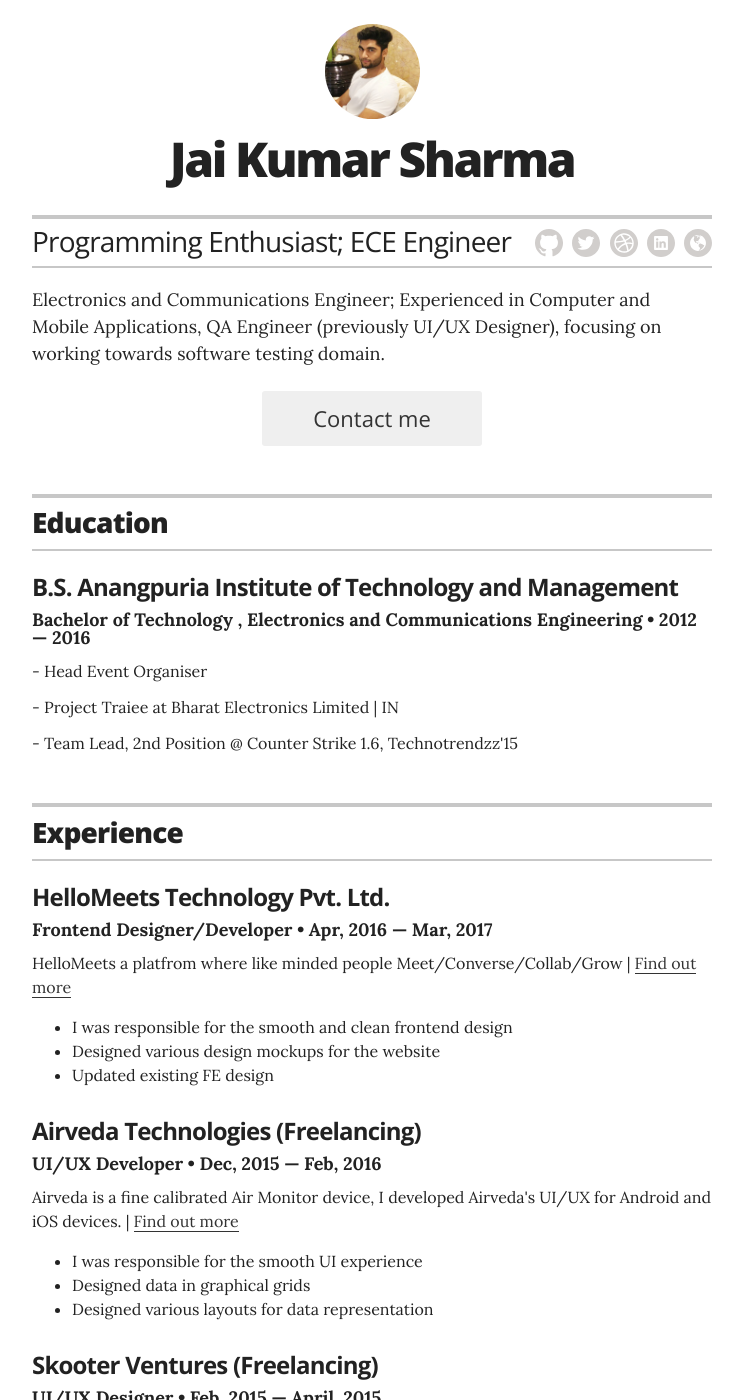
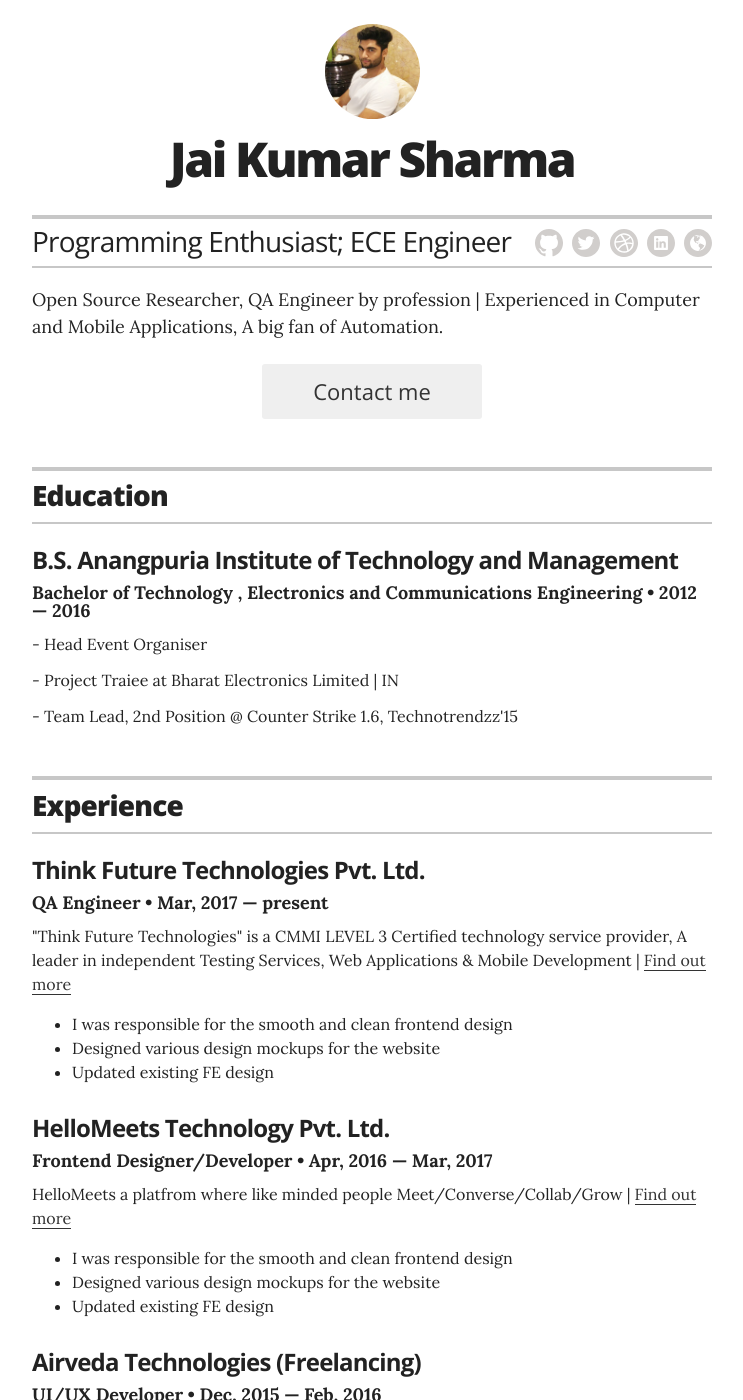
Before and after one commit to ja1sh/jaisharmafps.github.io, a Jekyll site: the page built from index.html, in a window 1280 px wide and 1400 px high. Shown: the whole window, without its empty margins (268-1011 px from the left). Built offline with Jekyll 4.4.1, drawn with Linux system fonts in a browser that asks for light colours; comment, search, counter and statistics services are not loaded.

Commit message:
push-1/22/2018-exp update

```diff
--- a/_layouts/resume.html
+++ b/_layouts/resume.html
@@ -27,7 +27,7 @@
         </div>
 
         <div class="executive-summary" itemprop="description">
-          <p>Electronics and Communications Engineer; Experienced in Computer and Mobile Applications, QA Engineer (previously UI/UX Designer), focusing on working towards software testing domain.<p>
+          <p>Open Source Researcher, QA Engineer by profession | Experienced in Computer and Mobile Applications, A big fan of Automation.<p>
         </div>
 
         {% if site.resume_looking_for_work == 'yes' %}
@@ -67,6 +67,19 @@
         <header class="section-header">
           <h2>Experience</h2>
         </header>
+
+          <!-- Duplicate these resume-item elements and edit accordingly for each job you want to add here -->
+          <div class="resume-item" itemscope itemprop="worksFor" itemtype="http://schema.org/Organization">
+              <h3 class="resume-item-title" itemprop="name">Think Future Technologies Pvt. Ltd.</h3>
+              <h4 class="resume-item-details" itemprop="description">QA Engineer &bull; Mar, 2017 &mdash; present</h4>
+              <p class="resume-item-copy">"Think Future Technologies" is a CMMI LEVEL 3 Certified technology service provider, A leader in independent Testing Services, Web Applications & Mobile Development | <a href="http://www.tftus.com/">Find out more</a></p>
+              <ul class="resume-item-list">
+                  <li>I was responsible for the smooth and clean frontend design</li>
+                  <li>Designed various design mockups for the website</li>
+                  <li>Updated existing FE design</li>
+              </ul>
+          </div><!-- end of resume-item -->
+
           <!-- Duplicate these resume-item elements and edit accordingly for each job you want to add here -->
           <div class="resume-item" itemscope itemprop="worksFor" itemtype="http://schema.org/Organization">
               <h3 class="resume-item-title" itemprop="name">HelloMeets Technology Pvt. Ltd.</h3>
```
